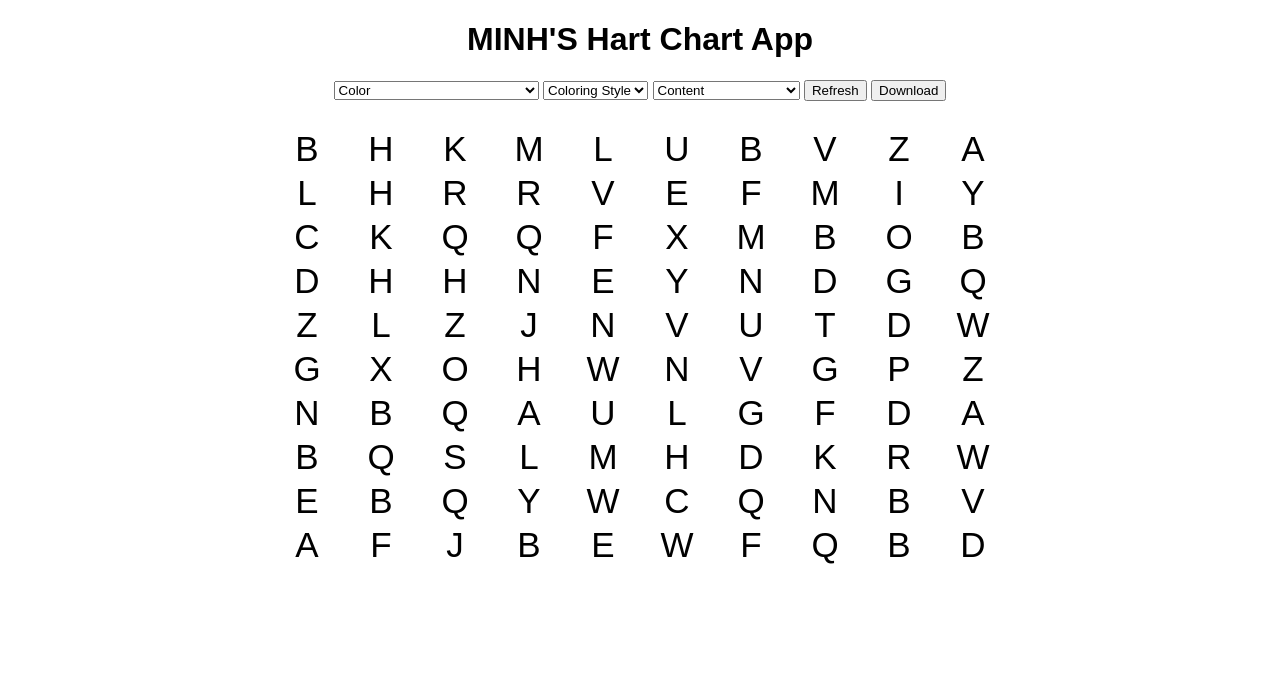
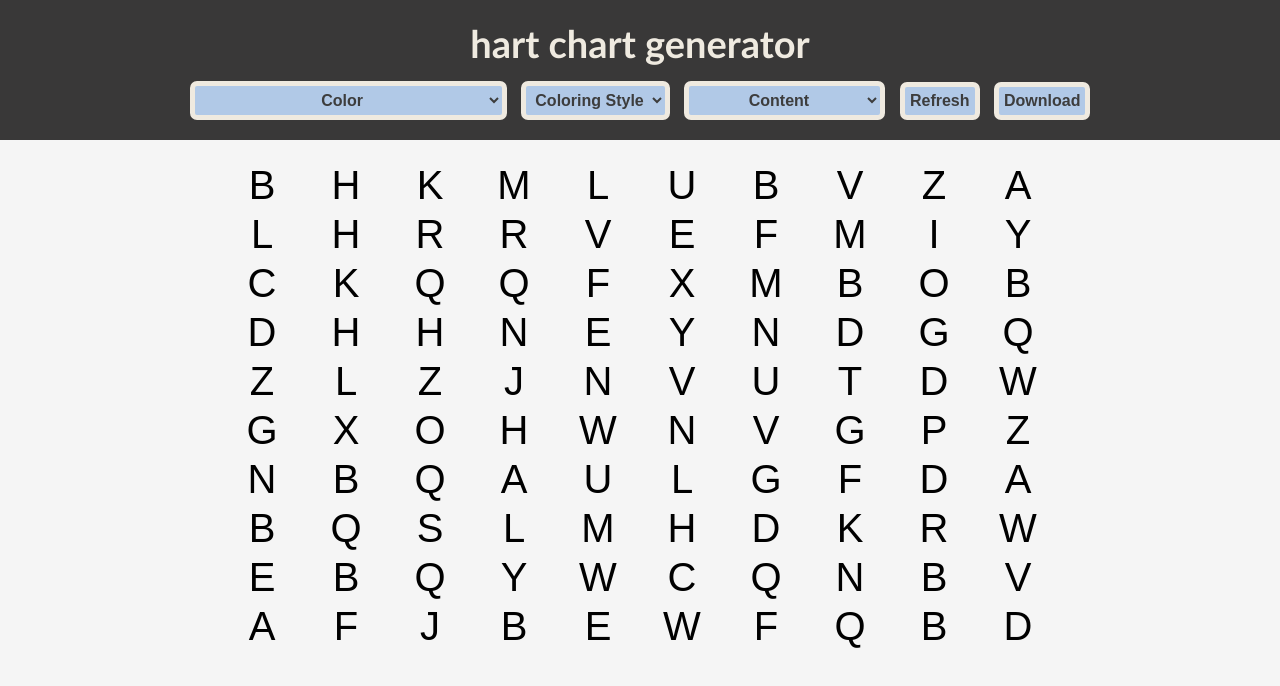
Before and after one commit to jackiechanmakes/hart-chart, a website: page index.html in a window 1280 px wide. Both pictures are taken after a click on the button "Refresh". Drawn offline with nearby package versions, Linux system fonts and the light colour scheme.

Commit message:
Fix download pdf image sizing

```diff
--- a/dataset.js
+++ b/dataset.js
@@ -128,7 +128,7 @@ let words5Char =
     "ahead", "allow", "alone", "along", "among", "apply", "argue", "avoid",
     "begin", "black", "board", "break", "bring", "build", "carry", "catch",
     "cause", "chair", "check", "child", "civil", "claim", "class", "clear",
-    "close", "coach", "color", "could", "court", "cover", "crime", "dream",
+    "close", "coach", "color", "could", "court", "cover", "dream", "dress",
     "drive", "early", "eight", "enjoy", "enter", "event", "every", "exist",
     "field", "fight", "final", "first", "floor", "focus", "force", "front",
     "glass", "great", "green", "group", "guess", "happy", "heart", "heavy",
--- a/index.html
+++ b/index.html
@@ -1,34 +1,35 @@
 <!DOCTYPE html>
 <html>
     <head>
-        <title>Minh's Hart Chart App</title>
+        <title>Minh's Hart Chart Generator</title>
         <link rel="icon" type="image/png" href="/icons8-wise-mind-ios-16-filled-16.png">
         <link rel="stylesheet" type="text/css" href="layout.css">
-        <script src="html2pdf.bundle.min.js"></script>
+        <!-- <script src="html2pdf.bundle.min.js"></script> -->
+        <!-- <script src="https://cdnjs.cloudflare.com/ajax/libs/jspdf/2.5.1/jspdf.umd.min.js"></script> -->
     </head>
     <body>
         <!-- Header Section -->
         <header>
-                <h1>MINH'S Hart Chart App</h1>
-
+                <h1>hart chart generator</h1>
+                <div id="attributes">
                     <select name="color" id="color">
-                    <option value="">Color</option>
+                        <option value="" selected="true" disabled="disabled">Color</option>
                         <option value="black-white">Black and White</option>
                         <option value="multicolor-2-red-green">Multicolor (2) - Red and Green</option>
                         <option value="multicolor-2-red-blue">Multicolor (2) - Red and Blue</option>
                         <option value="multicolor-2-blue-green">Multicolor (2) - Blue and Green</option>
-                    <option value="multicolor-3">Multicolor (3)</option>
+                        <option value="multicolor-3-red-green-blue">Multicolor (3) - Red, Blue, and Green</option>
                     </select>
 
                     <select name="style" id="style">
-                    <option value="">Coloring Style</option>
+                        <option value="" selected="true" disabled="disabled">Coloring Style</option>
                         <option value="random">Random</option>
                         <option value="column">Column</option>
                         <option value="row">Row</option>
                     </select>
 
                     <select name="content" id="content">
-                    <option value="">Content</option>
+                        <option value="" selected="true" disabled="disabled">Content</option>
                         <option value="letters">Letters</option>
                         <option value="letters-numbers">Letters and Numbers</option>
                         <option value="word-finding">Word Finding</option>
@@ -36,7 +37,7 @@
 
                     <button id="refresh-button" type="button">Refresh</button>
                     <button id="download-button" type="button">Download</button>
-
+                </div>
         </header>
 
         <!-- Body Section -->
@@ -162,11 +163,15 @@
                 <td>Z</td>
             </tr>
         </table>
-        <div id="test1"></div>
-        <div id="test2"></div>
-        <div id="test3"></div>
-        <div id="test4"></div>
-        <div id="test5"></div>
+        <script src=
+        "https://cdnjs.cloudflare.com/ajax/libs/jquery/3.2.1/jquery.min.js">
+           </script>
+           <script src=
+       "https://cdnjs.cloudflare.com/ajax/libs/jspdf/2.5.1/jspdf.umd.min.js">
+           </script>
+           <script src=
+        "https://cdnjs.cloudflare.com/ajax/libs/html2canvas/1.4.1/html2canvas.min.js">
+           </script>
         <script src="dataset.js"></script>
         <script src="script.js"></script>
     </body>
--- a/layout.css
+++ b/layout.css
@@ -1,23 +1,60 @@
-td {
+html {
+    width: 100%;
+    margin: 0;
+    font-family: Arial, Helvetica, sans-serif;
+    background-color: #F5F5F5;
+}
+
+body {
+    width: 100%;
+    margin: 0;
+}
+
+header {
+    background-color: #393838;
+}
+
+h1 {
+    padding-top: 20px;
     text-align: center;
-    vertical-align: middle;
-    width: 70px;
-    height: 40px;
-    font-size: 35px;
+    margin: 0 auto;
+    color: #EFEAE0;
+    font-size: 38px;
+    font-family: 'Trebuchet MS', 'Lucida Sans Unicode', 'Lucida Grande', 'Lucida Sans', Arial, sans-serif;
+}
+
+#attributes {
+    text-align: center;
+    margin: 15px auto 20px auto;
+    padding-bottom: 20px;
+}
+
+select, button {
+    border-width: 5px;
+    border-style: solid;
+    border-color: #EFEAE0;
+    padding: 5px;
+    margin: 0 5px;
+    text-align: center;
+    border-radius: 7px;
+    font-size: 16px;
     font-family: Arial, Helvetica, sans-serif;
+    font-weight: bolder;
+    color: #3D3D3D;
+    background-color: #B1C9E7;
 }
 
 table {
     table-layout: fixed;
     margin: 0 auto;
+    margin-bottom: 20px;
 }
 
-header {
+td {
     text-align: center;
-    vertical-align: center;
-    margin-bottom: 25px;
+    vertical-align: middle;
+    width: 80px;
+    height: 40px;
+    font-size: 40px;
+    color: #2A2A2A;
 }
-
-html {
-    font-family: Arial, Helvetica, sans-serif;
-}
--- /dev/null
+++ b/package.json
@@ -0,0 +1,5 @@
+{
+  "dependencies": {
+    "jspdf": "^2.5.1"
+  }
+}
--- a/script.js
+++ b/script.js
@@ -1,3 +1,4 @@
+
 let table = document.getElementById("table");
 
 // Generate Hart Chart
@@ -81,7 +82,7 @@ function getColorOptions(colors) {
         colorOptions = ["red", "blue"];
     } else if (colors === "multicolor-2-blue-green") {
         colorOptions = ["blue", "green"];
-    } else if (colors === "multicolor-3") {
+    } else if (colors === "multicolor-3-red-green-blue") {
         colorOptions = ["red", "green", "blue"];
     }
 
@@ -90,7 +91,7 @@ function getColorOptions(colors) {
 }
 
 function getColoring(colorOptions, style, col, row) {
-    if (style === "random") {
+    if (style === "" || style === "random") {
         let randomChoice = Math.floor(Math.random() * colorOptions.length);
         return colorOptions[randomChoice];
     } else if (style === "column") {
@@ -176,13 +177,21 @@ function getNumCharsOfWordsCombo(numChars) {
 // Download PDF of generated Hart Chart
 let downloadButton = document.getElementById("download-button");
 downloadButton.addEventListener("click", function() {
-    let opt = {
-        margin:       [5, 7, 0, 0],
-        filename:     'minhs-hart-chart.pdf',
-        image:        { type: 'jpeg', quality: 1.00 },
-        html2canvas:  { dpi: 200, scale: 5, width: 1050, height: 700},
-        jsPDF:        { unit: 'px', format: 'letter', orientation: 'landscape' }
-      };
+    const { jsPDF } = window.jspdf;
+    const scale = window.innerWidth / window.outerWidth;
+    if (scale != 1) {
+       document.body.style.zoom = scale;
+    }
 
-    html2pdf().set(opt).from(table).save();
+    let pdf = new jsPDF('l', 'pt', 'a4');
+    pdf.html(document.getElementById('table'), {
+        html2canvas: {
+            scale: 1 // default is window.devicePixelRatio
+        },
+        callback: function () {
+            pdf.save('test.pdf');
+            // window.open(pdf.output('bloburl')); // to debug
+        },
+        y: 50
+    });
 });
```
Also changed, not shown: 1 other file. Lines whose indentation alone changed are shown as unchanged.
